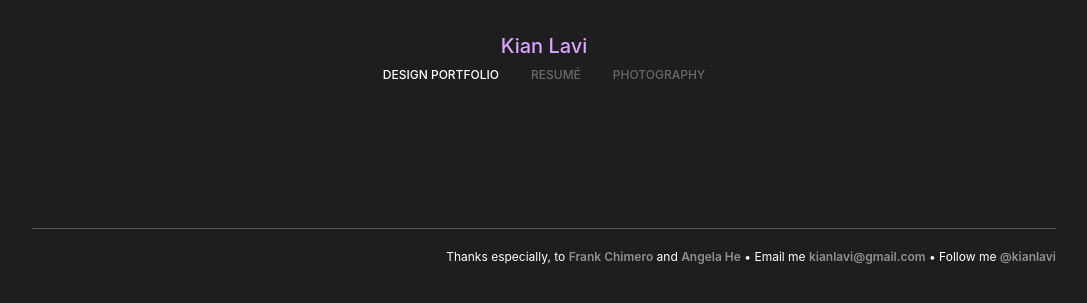
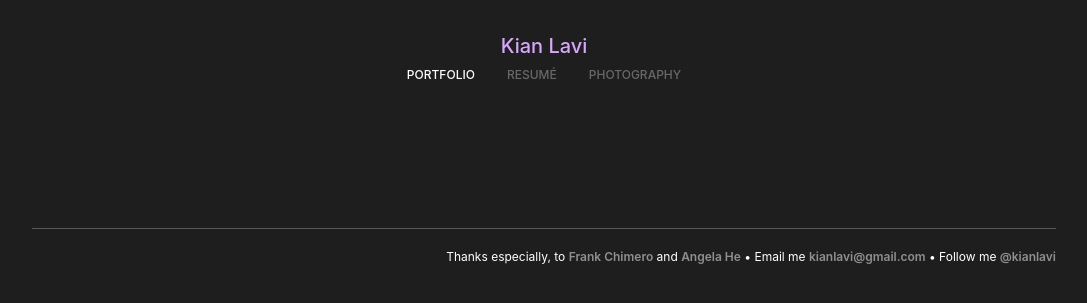
Before and after one commit to kianlavi/kianlavi.github.io, a Jekyll site: the page built from assets/images.md, in a window 1280 px wide. Shown: the top 303 px of the page, without its empty margins (96-1183 px from the left). Built offline with Jekyll 4.4.1, drawn with Linux system fonts in a browser that asks for light colours; our own code applies the rules of GitHub Pages for plain Markdown files.

Commit message:
update header to look better on mobile

```diff
--- a/_includes/header.html
+++ b/_includes/header.html
@@ -1,10 +1,9 @@
 <header class="header">
-
     <a href="/" class="name">Kian Lavi</a>
     <nav role="navigation">
         <ul>
             <li>
-                <a href="#" class="active">Design Portfolio</a>
+                <a href="#" class="active">Portfolio</a>
             </li>
             <li>
                 <!-- <a href="{{site.baseurl}}/resume.pdf">CV</a> -->
--- a/_sass/portfolio/_home.scss
+++ b/_sass/portfolio/_home.scss
@@ -91,6 +91,7 @@
     li a {
         color: $grey-color-50;
         font-size: 0.75rem;
+        line-height: 90%;
         opacity: 0.66;
         text-transform: uppercase;;
     }
```
